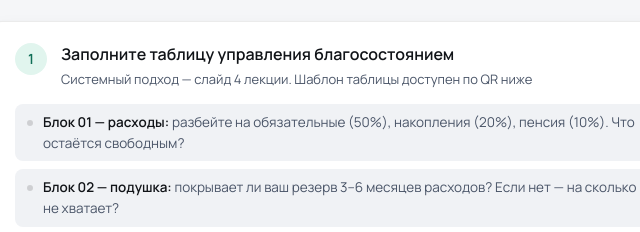
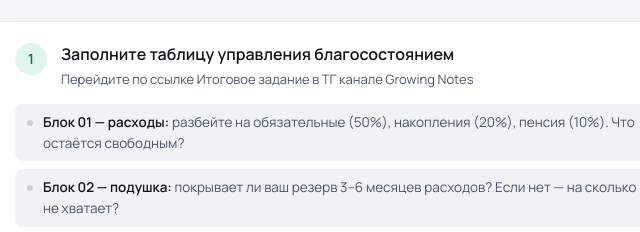
Before and after one commit to Tokeniom/homework-growing, a plain HTML site: page index.html in a window 1280 px wide. Shown: the part 164-396 px from the top of the page, 300-940 px from the left. Drawn offline with Linux system fonts and the light colour scheme.

Commit message:
Update index.html

```diff
--- a/index.html
+++ b/index.html
@@ -325,7 +325,7 @@
       <div class="num n1">1</div>
       <div>
         <p class="card-title">Заполните таблицу управления благосостоянием</p>
-        <p class="card-desc">Системный подход — слайд 4 лекции. Шаблон таблицы доступен по QR ниже</p>
+        <p class="card-desc">Перейдите по ссылке Итоговое задание в ТГ канале Growing Notes</p>
       </div>
     </div>
     <ul class="steps">
```
